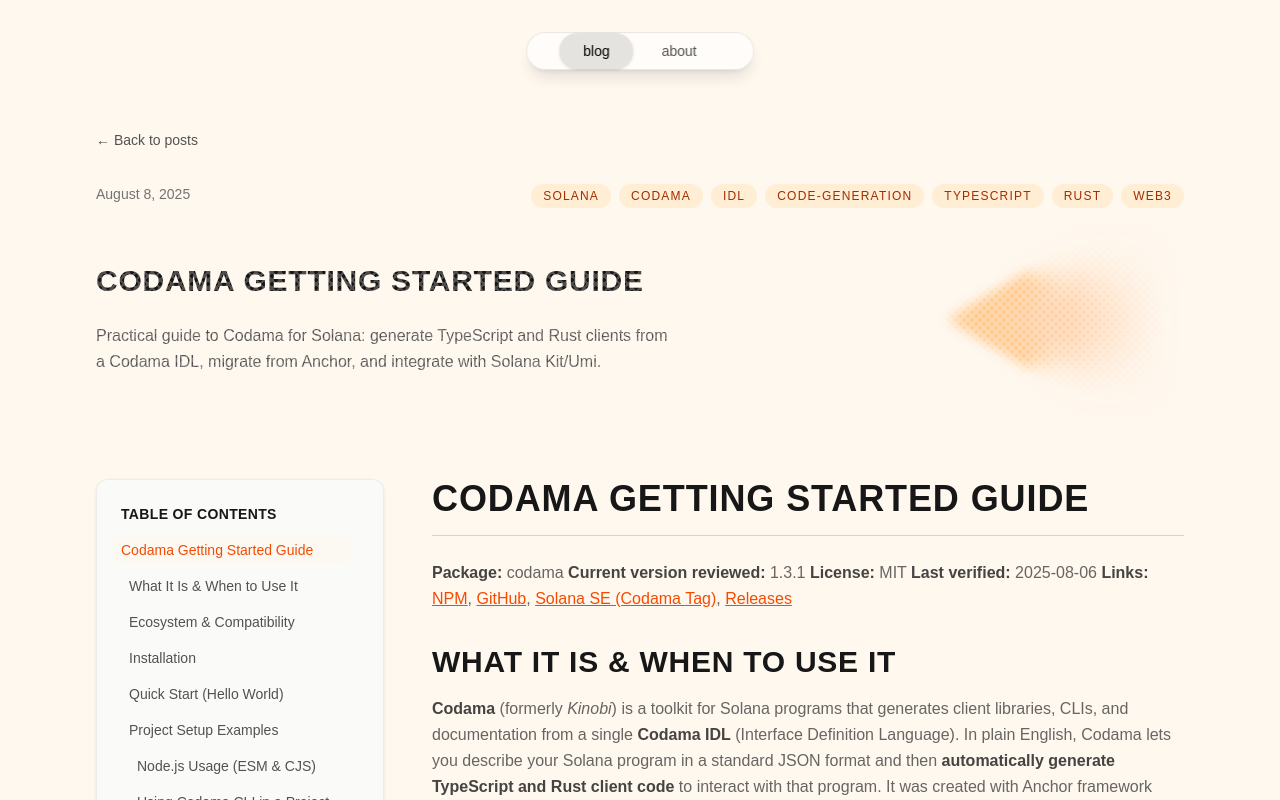
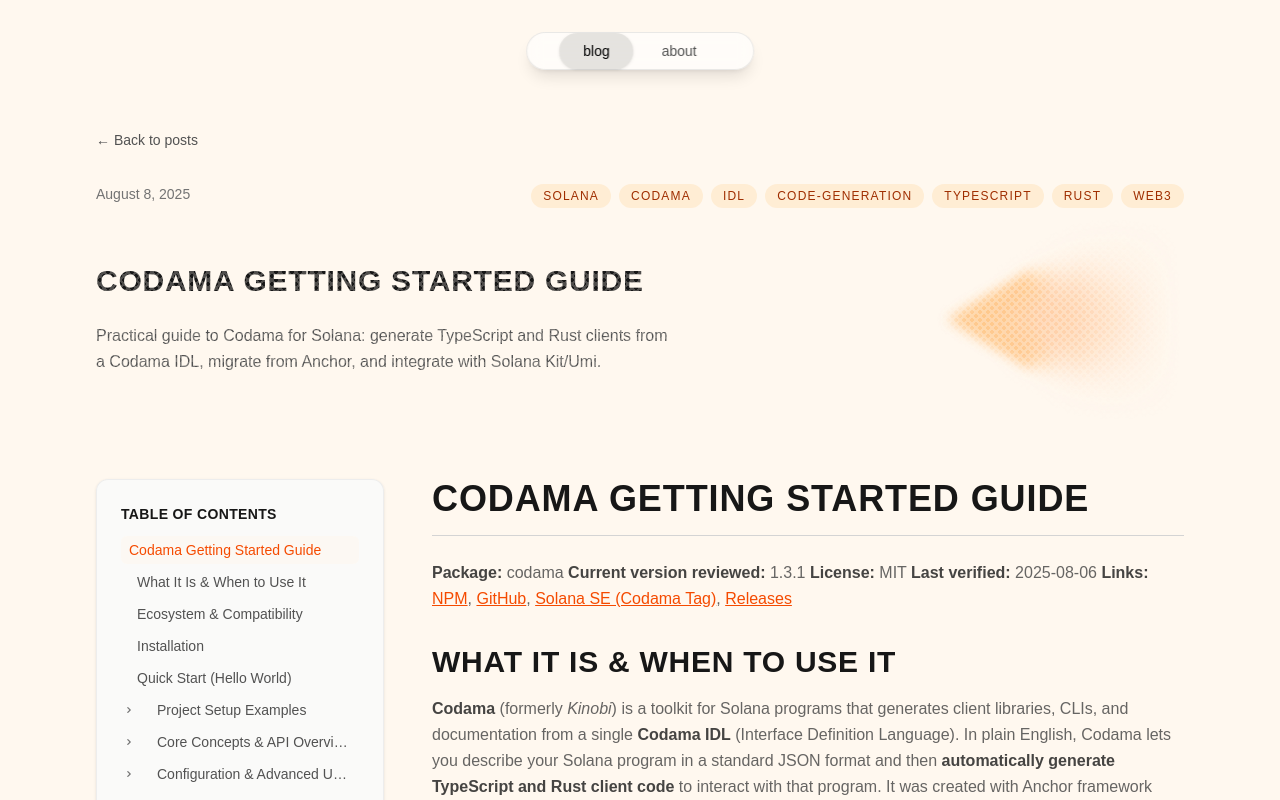
Before and after one commit to cxalem/cxalem.blog, a Next.js app: page /posts/codama-getting-started in a window 1280 px wide. Shown: the top 800 px of the page. Built offline with nearby package versions, Linux system fonts and the light colour scheme.

Commit message:
Refactor Table of Contents component to implement accordion behavior for section expansion and collapse. Introduce state management for expanded sections and enhance item organization into a hierarchical structure. Update rendering logic to improve user interaction and navigation experience.

```diff
--- a/app/components/table-of-contents.tsx
+++ b/app/components/table-of-contents.tsx
@@ -16,6 +16,7 @@ export function TableOfContents({ source }: TableOfContentsProps) {
   const [tocItems, setTocItems] = useState<TOCItem[]>([]);
   const [activeId, setActiveId] = useState<string>("");
   const [isVisible, setIsVisible] = useState(false);
+  const [expandedSections, setExpandedSections] = useState<Set<string>>(new Set());
 
     useEffect(() => {
     // Extract headings from markdown source, avoiding code blocks
@@ -96,6 +97,21 @@ export function TableOfContents({ source }: TableOfContentsProps) {
           });
           console.log('Setting active ID to:', closestEntry.target.id);
           setActiveId(closestEntry.target.id);
+
+          // Auto-expand section containing the active heading and collapse others
+          const organized = organizeItems(tocItems);
+          const parentSection = organized.find(section =>
+            section.id === closestEntry.target.id ||
+            section.children?.some(child => child.id === closestEntry.target.id)
+          );
+
+          if (parentSection && parentSection.children && parentSection.children.length > 0) {
+            // Collapse all sections and expand only the current one (accordion behavior)
+            setExpandedSections(new Set([parentSection.id]));
+          } else if (parentSection) {
+            // If it's a main section without children, collapse all sections
+            setExpandedSections(new Set());
+          }
         }
       },
       {
@@ -127,11 +143,59 @@ export function TableOfContents({ source }: TableOfContentsProps) {
       setActiveId(id);
       console.log('Clicked item, setting active ID to:', id);
 
+      // Auto-expand section containing the clicked heading (accordion behavior)
+      const organized = organizeItems(tocItems);
+      const parentSection = organized.find(section =>
+        section.id === id ||
+        section.children?.some(child => child.id === id)
+      );
+
+      if (parentSection && parentSection.children && parentSection.children.length > 0) {
+        // Collapse all sections and expand only the current one (accordion behavior)
+        setExpandedSections(new Set([parentSection.id]));
+      } else if (parentSection) {
+        // If it's a main section without children, collapse all sections
+        setExpandedSections(new Set());
+      }
+
       element.scrollIntoView({
         behavior: "smooth",
         block: "start",
       });
     }
+  };
+
+  const toggleSection = (sectionId: string) => {
+    setExpandedSections(prev => {
+      const newExpanded = new Set(prev);
+      if (newExpanded.has(sectionId)) {
+        newExpanded.delete(sectionId);
+      } else {
+        newExpanded.add(sectionId);
+      }
+      return newExpanded;
+    });
+  };
+
+  // Organize items into hierarchical structure
+  const organizeItems = (items: TOCItem[]) => {
+    const organized: Array<TOCItem & { children?: TOCItem[] }> = [];
+    let currentParent: (TOCItem & { children?: TOCItem[] }) | null = null;
+
+    for (const item of items) {
+      if (item.level <= 2) { // H1 and H2 are main sections
+        currentParent = { ...item, children: [] };
+        organized.push(currentParent);
+      } else if (currentParent) { // H3+ are subsections
+        currentParent.children = currentParent.children || [];
+        currentParent.children.push(item);
+      } else {
+        // Fallback: treat as main section if no parent
+        organized.push({ ...item, children: [] });
+      }
+    }
+
+    return organized;
   };
 
   if (tocItems.length === 0 && isVisible) {
@@ -174,29 +238,78 @@ export function TableOfContents({ source }: TableOfContentsProps) {
           </h3>
         </div>
         <nav className="flex-1 overflow-y-auto px-4 lg:px-6 pb-4 lg:pb-6 [&::-webkit-scrollbar]:w-2 [&::-webkit-scrollbar-track]:bg-transparent [&::-webkit-scrollbar-thumb]:bg-neutral-300 [&::-webkit-scrollbar-thumb]:rounded-full dark:[&::-webkit-scrollbar-thumb]:bg-neutral-600">
-          <ul className="space-y-1 lg:space-y-2">
-            {tocItems.map((item) => (
-              <li key={item.id}>
+          <ul className="space-y-1">
+            {organizeItems(tocItems).map((section) => (
+              <li key={section.id}>
+                {/* Main section header */}
+                <div className="flex items-center">
+                  {section.children && section.children.length > 0 && (
                     <button
-                  onClick={() => handleClick(item.id)}
+                      onClick={() => toggleSection(section.id)}
+                      className="flex-shrink-0 w-4 h-4 mr-1 flex items-center justify-center text-neutral-500 dark:text-neutral-400 hover:text-orange-600 dark:hover:text-orange-400 transition-colors"
+                    >
+                      <svg
+                        className={`w-3 h-3 transition-transform duration-200 ${
+                          expandedSections.has(section.id) ? 'rotate-90' : ''
+                        }`}
+                        fill="currentColor"
+                        viewBox="0 0 20 20"
+                      >
+                        <path fillRule="evenodd" d="M7.293 14.707a1 1 0 010-1.414L10.586 10 7.293 6.707a1 1 0 011.414-1.414l4 4a1 1 0 010 1.414l-4 4a1 1 0 01-1.414 0z" clipRule="evenodd" />
+                      </svg>
+                    </button>
+                  )}
+                  <button
+                    onClick={() => {
+                      handleClick(section.id);
+                      // Also toggle the section if it has children
+                      if (section.children && section.children.length > 0) {
+                        toggleSection(section.id);
+                      }
+                    }}
                     className={`
-                    block w-full text-left text-xs cursor-pointer lg:text-sm transition-all duration-200 hover:text-orange-600 dark:hover:text-orange-400 rounded-md px-2 py-1 -mx-2 truncate
+                      flex-1 text-left text-xs cursor-pointer lg:text-sm transition-all duration-200 hover:text-orange-600 dark:hover:text-orange-400 rounded-md px-2 py-1 truncate
                       ${
-                      activeId === item.id
+                        activeId === section.id
                           ? "text-orange-600 dark:text-orange-400 font-medium bg-orange-50/50 dark:bg-orange-900/20"
                           : "text-neutral-600 dark:text-neutral-400 hover:bg-neutral-100/50 dark:hover:bg-neutral-700/30"
                       }
                     `}
-                  data-active={activeId === item.id ? 'true' : 'false'}
-                  data-item-id={item.id}
-                  data-current-active={activeId}
                     style={{
-                    paddingLeft: `${(item.level - 1) * 8 + 8}px`,
+                      paddingLeft: `${(section.level - 1) * 8 + 8}px`,
                     }}
-                  title={item.text}
+                    title={section.text}
                   >
-                  {item.text}
+                    {section.text}
                   </button>
+                </div>
+
+                {/* Subsections */}
+                {section.children && section.children.length > 0 && expandedSections.has(section.id) && (
+                  <ul className="mt-1 space-y-1">
+                    {section.children.map((child) => (
+                      <li key={child.id}>
+                        <button
+                          onClick={() => handleClick(child.id)}
+                          className={`
+                            block w-full text-left text-xs cursor-pointer lg:text-sm transition-all duration-200 hover:text-orange-600 dark:hover:text-orange-400 rounded-md px-2 py-1 -mx-2 truncate
+                            ${
+                              activeId === child.id
+                                ? "text-orange-600 dark:text-orange-400 font-medium bg-orange-50/50 dark:bg-orange-900/20"
+                                : "text-neutral-500 dark:text-neutral-500 hover:bg-neutral-100/50 dark:hover:bg-neutral-700/30"
+                            }
+                          `}
+                          style={{
+                            paddingLeft: `${(child.level - 1) * 8 + 16}px`,
+                          }}
+                          title={child.text}
+                        >
+                          {child.text}
+                        </button>
+                      </li>
+                    ))}
+                  </ul>
+                )}
               </li>
             ))}
           </ul>
```
Lines whose indentation alone changed are shown as unchanged.
